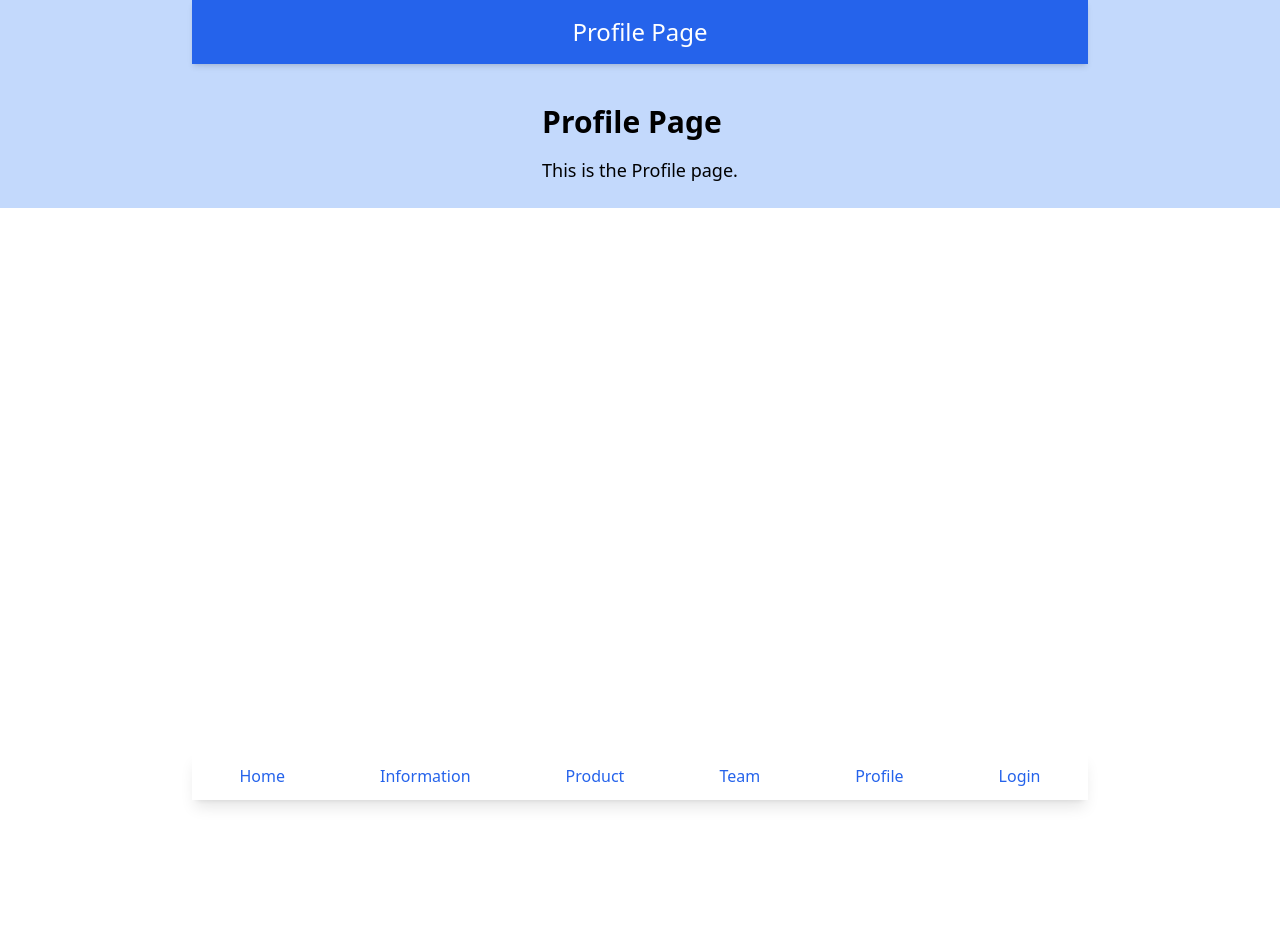
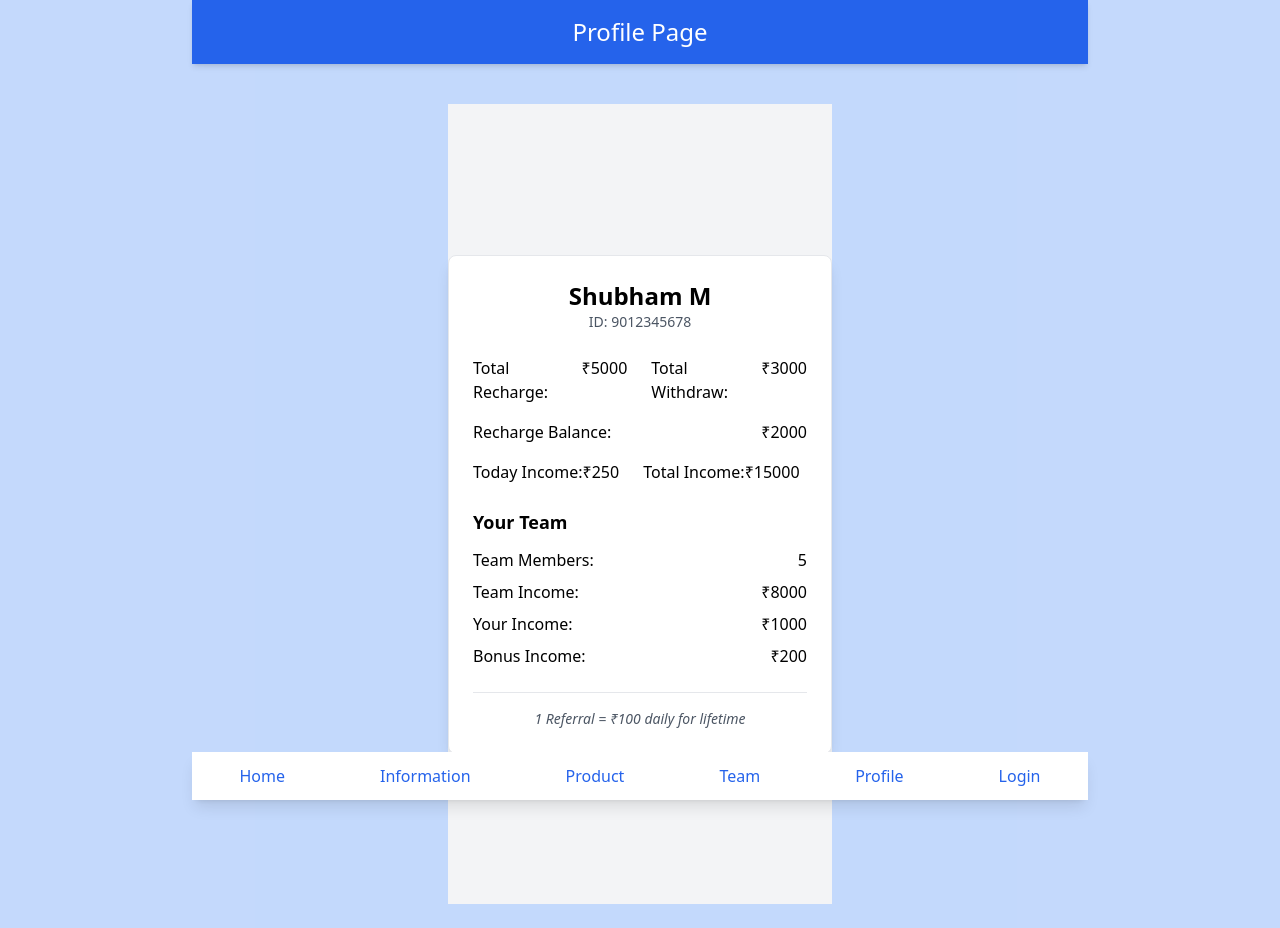
Before and after one commit to shubham15mamgain/qx100_frontend, a React (Vite) app: page /profile in a window 1280 px wide. Before the commit the page ends 800 px from the top, so only its background shows below. Built offline with nearby package versions, Linux system fonts and the light colour scheme.

Commit message:
added profile card

```diff
--- /dev/null
+++ b/src/components/ProfileCard/ProfileCard.jsx
@@ -0,0 +1,86 @@
+/* eslint-disable react/prop-types */
+import React from "react";
+
+const ProfileCard = ({
+  name,
+  uniqueId,
+  totalRecharge,
+  totalWithdraw,
+  rechargeBalance,
+  todayIncome,
+  totalIncome,
+  teamCount,
+  teamIncome,
+  yourIncome,
+  bonusIncome,
+}) => {
+  return (
+    <div className="max-w-sm mx-auto bg-white shadow-lg rounded-lg overflow-hidden p-6 border border-gray-200">
+      {/* Profile Header */}
+      <div className="text-center mb-6">
+        <h2 className="text-2xl font-semibold">{name}</h2>
+        <p className="text-gray-600 text-sm">ID: {uniqueId}</p>
+      </div>
+
+      {/* Financial Information */}
+      <div className="space-y-4 mb-6">
+        <div className="flex flex-row gap-6">
+          <div className="flex justify-between">
+            <span className="font-medium">Total Recharge:</span>
+            <span>₹{totalRecharge}</span>
+          </div>
+          <div className="flex justify-between">
+            <span className="font-medium">Total Withdraw:</span>
+            <span>₹{totalWithdraw}</span>
+          </div>
+        </div>
+
+        <div className="flex justify-between">
+          <span className="font-medium">Recharge Balance:</span>
+          <span>₹{rechargeBalance}</span>
+        </div>
+
+        <div className="flex flex-row gap-6">
+          <div className="flex justify-between">
+            <span className="font-medium">Today Income:</span>
+            <span>₹{todayIncome}</span>
+          </div>
+          <div className="flex justify-between">
+            <span className="font-medium">Total Income:</span>
+            <span>₹{totalIncome}</span>
+          </div>
+        </div>
+      </div>
+
+      {/* Your Team Section */}
+      <div className="mb-6">
+        <h3 className="text-lg font-semibold mb-3">Your Team</h3>
+        <div className="space-y-2">
+          <div className="flex justify-between">
+            <span className="font-medium">Team Members:</span>
+            <span>{teamCount}</span>
+          </div>
+          <div className="flex justify-between">
+            <span className="font-medium">Team Income:</span>
+            <span>₹{teamIncome}</span>
+          </div>
+          <div className="flex justify-between">
+            <span className="font-medium">Your Income:</span>
+            <span>₹{yourIncome}</span>
+          </div>
+          <div className="flex justify-between">
+            <span className="font-medium">Bonus Income:</span>
+            <span>₹{bonusIncome}</span>
+          </div>
+        </div>
+      </div>
+
+      {/* Note Section */}
+      <div className="mt-6 text-center text-sm text-gray-600 border-t border-gray-200 pt-4">
+        <p className="italic">1 Referral = ₹100 daily for lifetime</p>
+      </div>
+    </div>
+  );
+};
+
+export default ProfileCard;
--- a/src/pages/Profile/Profile.jsx
+++ b/src/pages/Profile/Profile.jsx
@@ -1,8 +1,22 @@
+import ProfileCard from "../../components/ProfileCard/ProfileCard";
+
 const Profile = () => {
+  const userProfile = {
+    name: "Shubham M",
+    uniqueId: "9012345678",
+    totalRecharge: 5000,
+    totalWithdraw: 3000,
+    rechargeBalance: 2000,
+    todayIncome: 250,
+    totalIncome: 15000,
+    teamCount: 5,
+    teamIncome: 8000,
+    yourIncome: 1000,
+    bonusIncome: 200,
+  };
   return (
-    <div>
-      <h2 className="text-3xl font-semibold mb-4">Profile Page</h2>
-      <p className="text-lg">This is the Profile page.</p>
+    <div className="flex justify-center items-center min-h-screen bg-gray-100">
+      <ProfileCard {...userProfile} />
     </div>
   );
 };
--- /dev/null
+++ b/src/pages/axiosInstance.jsx
@@ -0,0 +1,17 @@
+import axios from "axios";
+
+// This code is used to access redux store in this file.
+let store;
+export const injectStore = (_store) => {
+  store = _store;
+};
+const baseURL =
+  import.meta.env.VITE_APP_ENV === "development"
+    ? import.meta.env.VITE_APP_BACKEND_DEV_BASE_URL
+    : import.meta.env.VITE_APP_BACKEND_PROD_BASE_URL;
+
+// Creating new axios instance
+export const axiosInstance = axios.create({
+  withCredentials: true,
+  baseURL,
+});
```
